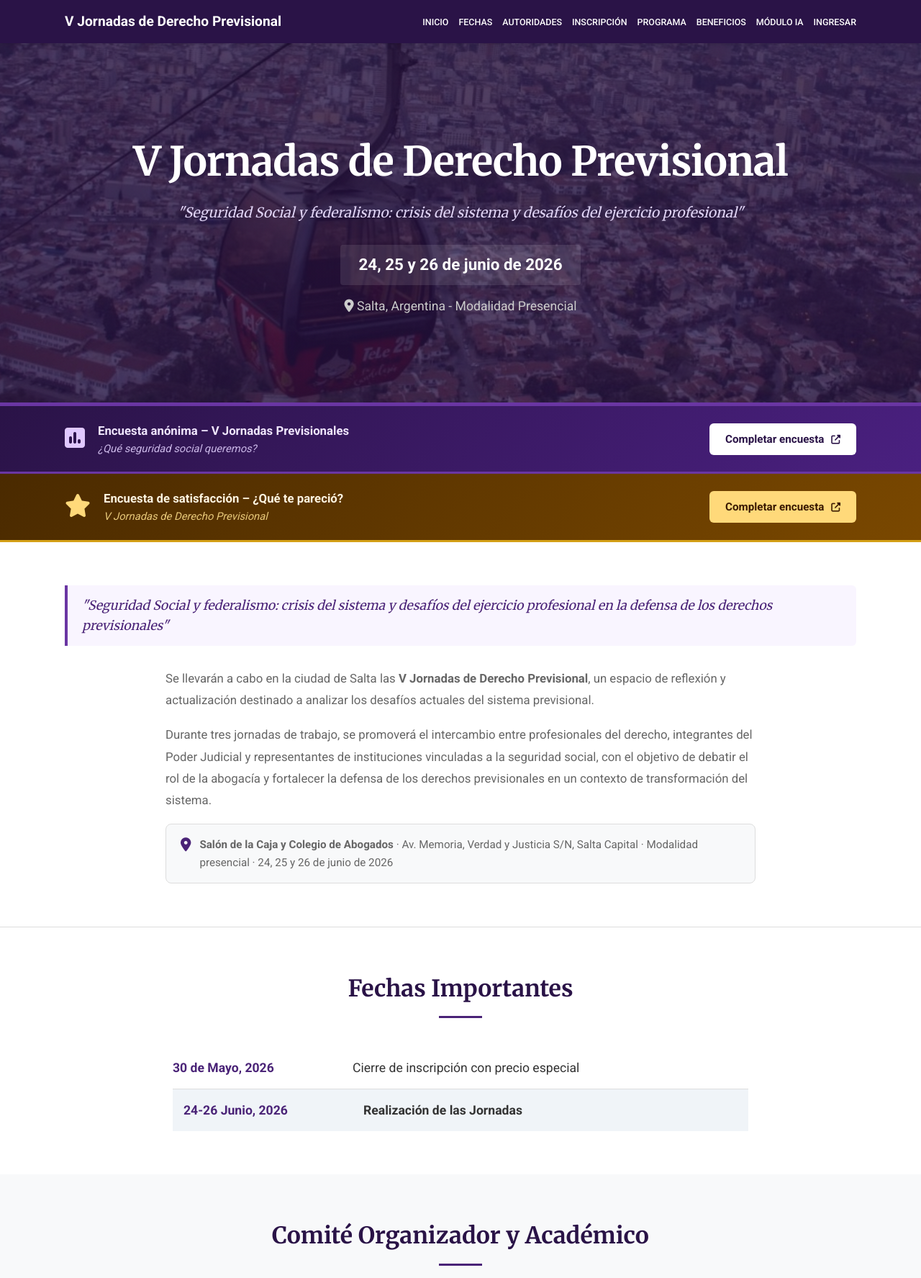
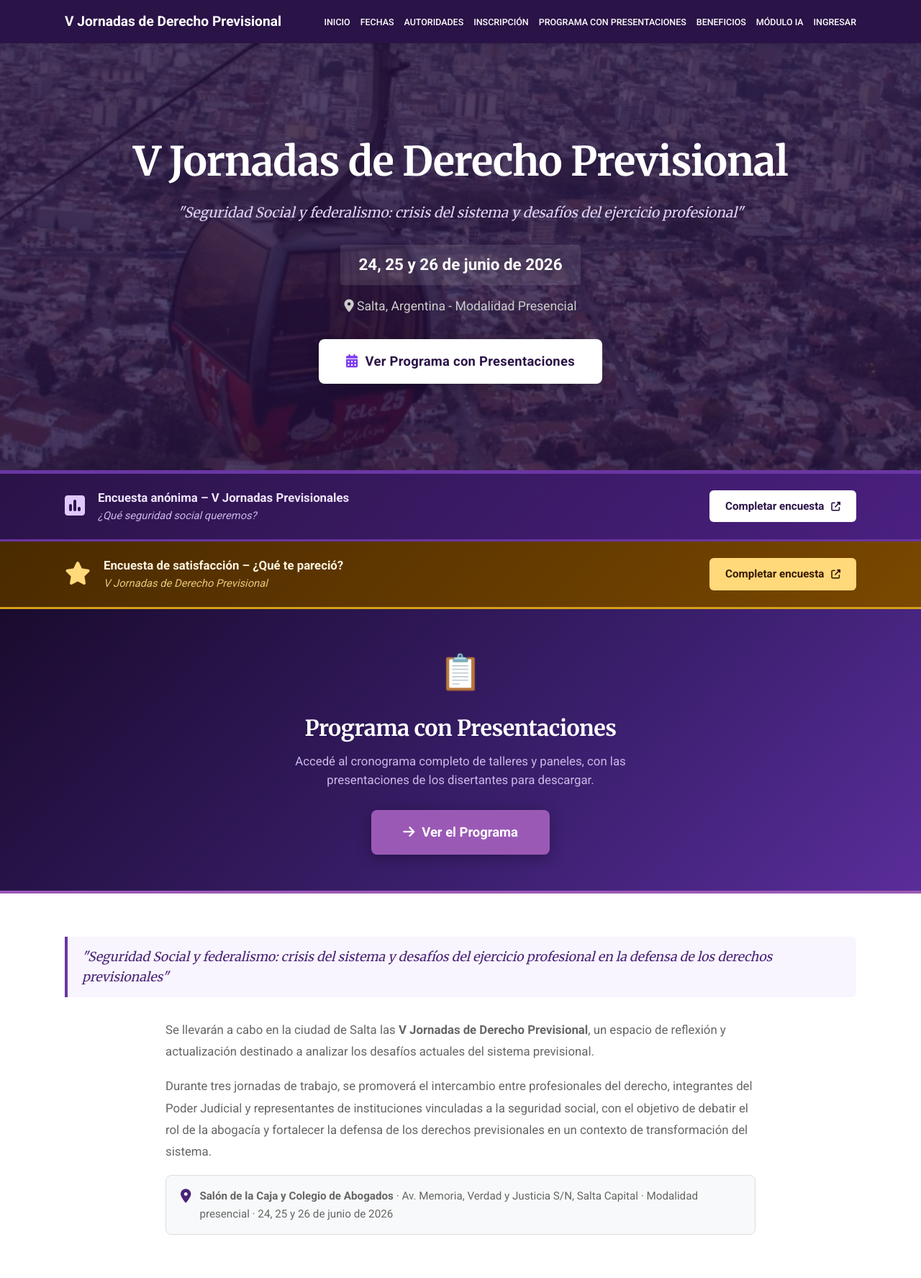
Before and after one commit to OctavioGalvan5/Pagina-congreso-previcional, a Flask app: page / in a window 1280 px wide. Shown: the top 1775 px of the page at 72% size. Run offline with Flask 3, Linux system fonts and the light colour scheme.

Commit message:
Agregar acceso vistoso al programa desde la página de inicio
- Botón grande en el hero para ir al programa con presentaciones
- Banner destacado entre las encuestas y "Sobre las Jornadas"
- Navbar: "Programa" → "Programa con presentaciones"
- Cronograma: "Programa Científico" → "Programa"

Co-Authored-By: Claude Sonnet 4.6 <noreply@anthropic.com>

```diff
--- a/templates/base.html
+++ b/templates/base.html
@@ -304,7 +304,7 @@
                 <li><a href="/#fechas">Fechas</a></li>
                 <li><a href="/#autoridades">Autoridades</a></li>
                 <li><a href="/#inscripcion">Inscripción</a></li>
-                <li><a href="/cronograma">Programa</a></li>
+                <li><a href="/cronograma">Programa con presentaciones</a></li>
                 <li><a href="/beneficios">Beneficios</a></li>
                 <li><a href="/modulos_ia">Módulo IA</a></li>
                 {% if current_user.is_authenticated %}
--- a/templates/cronograma.html
+++ b/templates/cronograma.html
@@ -332,7 +332,7 @@
 {% block content %}
 <section class="cronograma-header">
     <div class="container">
-        <h2 class="section-title">Programa Científico</h2>
+        <h2 class="section-title">Programa</h2>
         <p style="text-align: center; max-width: 700px; margin: 0 auto; color: var(--text-muted);">
             Itinerario completo de las actividades, talleres y paneles de las V Jornadas Nacionales de Derecho Previsional · 24, 25 y 26 de junio de 2026 · Salta, Argentina
         </p>
--- a/templates/index.html
+++ b/templates/index.html
@@ -312,6 +312,11 @@
             <p class="subtitle">"Seguridad Social y federalismo: crisis del sistema y desafíos del ejercicio profesional"</p>
             <div class="dates">24, 25 y 26 de junio de 2026</div>
             <p class="location"><i class="fas fa-map-marker-alt"></i> Salta, Argentina - Modalidad Presencial</p>
+            <div style="margin-top:32px;">
+                <a href="/cronograma" style="display:inline-block;background:#ffffff;color:#2a1347;font-weight:700;font-size:1.15rem;padding:16px 38px;border-radius:8px;text-decoration:none;box-shadow:0 4px 18px rgba(0,0,0,0.25);letter-spacing:0.3px;transition:transform 0.15s,box-shadow 0.15s;" onmouseover="this.style.transform='translateY(-2px)';this.style.boxShadow='0 8px 28px rgba(0,0,0,0.35)';" onmouseout="this.style.transform='';this.style.boxShadow='0 4px 18px rgba(0,0,0,0.25)';">
+                    <i class="fas fa-calendar-alt" style="margin-right:10px;color:#7c3aed;"></i>Ver Programa con Presentaciones
+                </a>
+            </div>
         </div>
     </header>
 
@@ -344,6 +349,18 @@
                     Completar encuesta <i class="fas fa-external-link-alt"></i>
                 </a>
             </div>
+        </div>
+    </section>
+
+    <!-- BANNER PROGRAMA -->
+    <section style="background:linear-gradient(135deg,#1a0b2e 0%,#3b1f6e 60%,#5a2d9a 100%);padding:50px 0;border-bottom:4px solid #9b59b6;">
+        <div class="container" style="text-align:center;">
+            <div style="font-size:3rem;margin-bottom:14px;">📋</div>
+            <h2 style="color:#fff;font-size:1.9rem;margin-bottom:8px;letter-spacing:-0.5px;">Programa con Presentaciones</h2>
+            <p style="color:#cbb8e8;font-size:1.05rem;margin-bottom:28px;max-width:560px;margin-left:auto;margin-right:auto;">Accedé al cronograma completo de talleres y paneles, con las presentaciones de los disertantes para descargar.</p>
+            <a href="/cronograma" style="display:inline-block;background:#9b59b6;color:#fff;font-weight:700;font-size:1.15rem;padding:16px 44px;border-radius:8px;text-decoration:none;box-shadow:0 4px 20px rgba(0,0,0,0.3);transition:background 0.2s,transform 0.15s;" onmouseover="this.style.background='#7d3c98';this.style.transform='translateY(-2px)';" onmouseout="this.style.background='#9b59b6';this.style.transform='';">
+                <i class="fas fa-arrow-right" style="margin-right:10px;"></i>Ver el Programa
+            </a>
         </div>
     </section>
 
```
